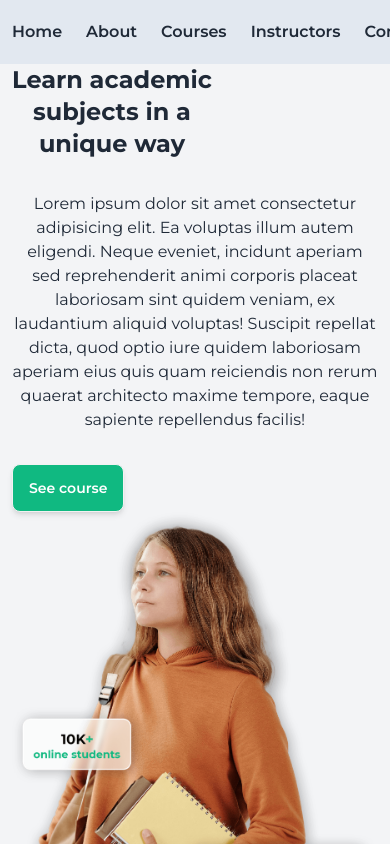
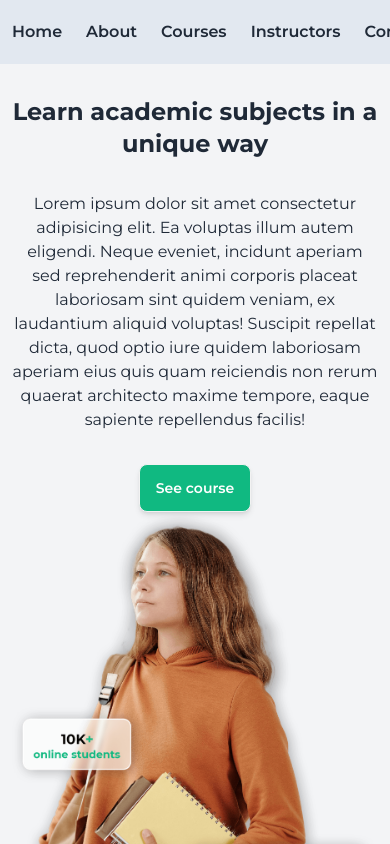
Before and after one commit to S-Alif/Edu-Sphere, a React (Vite) app in the folder main/frontend/: page / in a window 390 px wide. Shown: the top 844 px of the page. Built offline with nearby package versions, Linux system fonts and the light colour scheme.

Commit message:
[FIX] home page responsive

```diff
--- a/main/frontend/src/pages/HomePage.jsx
+++ b/main/frontend/src/pages/HomePage.jsx
@@ -9,21 +9,23 @@ const HomePage = () => {
     return (
         <>
             {/* hero section */}
-            <section className="homepage-hero-section w-full bg-gray-100 overflow-hidden">
+            <section className="lg:homepage-hero-section w-full h-auto bg-gray-100 overflow-hidden">
                 <Container className={"h-full"}>
-                    <GridRows className={"md:grid-cols-2 h-full"}>
+                    <GridRows className={"lg:grid-cols-2 h-full w-full"}>
 
                         {/* text-content */}
-                        <div className="content-box text-center md:text-left w-full h-full flex flex-col justify-center items-start">
-                            <h1 className="text-2xl sm:text-3xl lg:text-7xl font-bold">Learn academic <br /> subjects in a <br /> unique way</h1>
+                        <div className="content-box text-center lg:text-left w-full h-full flex flex-col justify-center items-start">
+                            <h1 className="text-2xl md:text-3xl lg:text-5xl xl:text-7xl font-bold w-full pt-8 lg:pt-0">Learn academic subjects in a unique way</h1>
                             <p className='pt-8'>Lorem ipsum dolor sit amet consectetur adipisicing elit. Ea voluptas illum autem eligendi. Neque eveniet, incidunt aperiam sed reprehenderit animi corporis placeat laboriosam sint quidem veniam, ex laudantium aliquid voluptas! Suscipit repellat dicta, quod optio iure quidem laboriosam aperiam eius quis quam reiciendis non rerum quaerat architecto maxime tempore, eaque sapiente repellendus facilis!</p>
 
-                            <NavLink to={"#courses"} className={"btn md:btn-lg bg-emerald-500 text-white mt-8 hover:bg-emerald-700 shadow-md"}>See course</NavLink>
+                            <div className="w-full text-center lg:text-left">
+                                <NavLink to={"#courses"} className={"btn md:btn-lg bg-emerald-500 text-white mt-8 hover:bg-emerald-700 shadow-md"}>See course</NavLink>
+                            </div>
                         </div>
 
                         {/* image */}
                         <div className="image-box w-full h-full">
-                            <img src={headerImg} alt="Student image" className='w-full h-full block lg:ml-16' />
+                            <img src={headerImg} alt="Student image" className='w-auto h-full block lg:ml-16' />
                         </div>
 
                     </GridRows>
```
